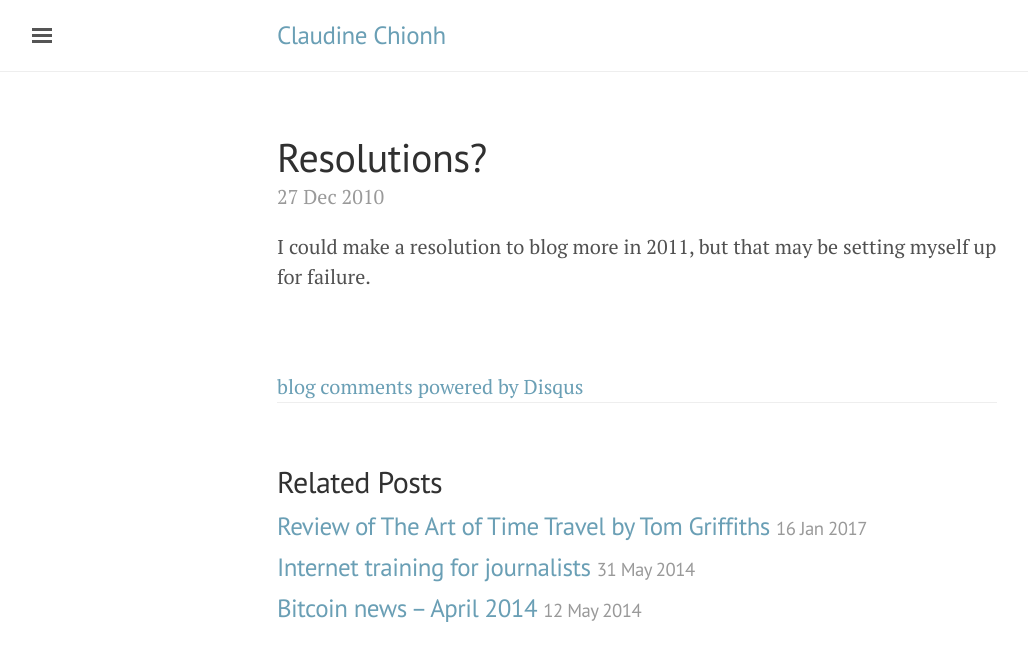
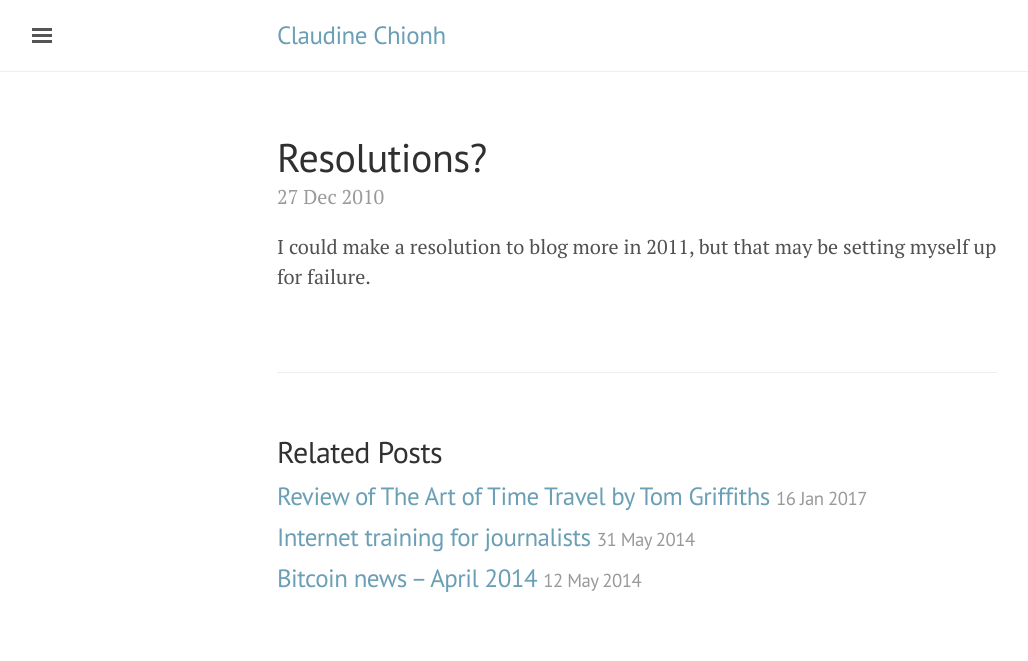
Before and after one commit to claudinec/claudinec.github.io, a Jekyll site: the page built from _posts/2010-12-27-resolutions.md, in a window 1280 px wide. Shown: the top 661 px of the page, without its empty margins (3-1031 px from the left). Built offline with Jekyll 4.4.1, drawn with Linux system fonts in a browser that asks for light colours; comment, search, counter and statistics services are not loaded; some of the changed lines change nothing that is shown.

Commit message:
Updated Disqus code.

```diff
--- a/_layouts/post.html
+++ b/_layouts/post.html
@@ -1,5 +1,6 @@
 ---
 layout: default
+comments: true
 ---
 
 <div class="post">
@@ -7,33 +8,25 @@
   <span class="post-date">{{ page.date | date_to_string }}</span> {{ content }}
 </div>
 
-<div id="disqus_thread"></div>
-<script type="text/javascript" src="http://disqus.com/forums/claudine-github/embed.js"></script><noscript><a
-	href="http://disqus.com/forums/claudine-github/?url=ref">View the
-	discussion thread.</a></noscript><a href="http://disqus.com" class="dsq-brlink">blog comments powered by <span
-	class="logo-disqus">Disqus</span></a>
-
-<script type="text/javascript">
-  //<![CDATA[
-  (function() {
-    var links = document.getElementsByTagName('a');
-    var query = '?';
-    for (var i = 0; i < links.length; i++) {
-      if (links[i].href.indexOf('#disqus_thread') >= 0) {
-        query += 'url' + i + '=' +
-          encodeURIComponent(links[i].href) + '&';
-      }
-    }
-    document.write('<script
-      charset = "utf-8"
-      type = "text/javascript"
-      src = "http://disqus.com/forums/claudine-github/get_num_replies.js' +
-      query + '"></' +
-      'script>');
+{% if page.comments %}
+  /**
+  *  RECOMMENDED CONFIGURATION VARIABLES: EDIT AND UNCOMMENT THE SECTION BELOW TO INSERT DYNAMIC VALUES FROM YOUR PLATFORM OR CMS.
+  *  LEARN WHY DEFINING THESE VARIABLES IS IMPORTANT: https://disqus.com/admin/universalcode/#configuration-variables*/
+  /*
+  var disqus_config = function () {
+  this.page.url = PAGE_URL;  // Replace PAGE_URL with your page's canonical URL variable
+  this.page.identifier = PAGE_IDENTIFIER; // Replace PAGE_IDENTIFIER with your page's unique identifier variable
+  };
+  */
+  (function() { // DON'T EDIT BELOW THIS LINE
+  var d = document, s = d.createElement('script');
+  s.src = '//claudine-github.disqus.com/embed.js';
+  s.setAttribute('data-timestamp', +new Date());
+  (d.head || d.body).appendChild(s);
   })();
-  //]]>
-
-</script>
+  </script>
+  <noscript>Please enable JavaScript to view the <a href="https://disqus.com/?ref_noscript">comments powered by Disqus.</a></noscript>
+{% endif %}
 
 <div class="related">
   <h2>Related Posts</h2>
@@ -50,3 +43,5 @@
     {% endfor %}
   </ul>
 </div>
+
+<script id="dsq-count-scr" src="//claudine-github.disqus.com/count.js" async></script>
```
